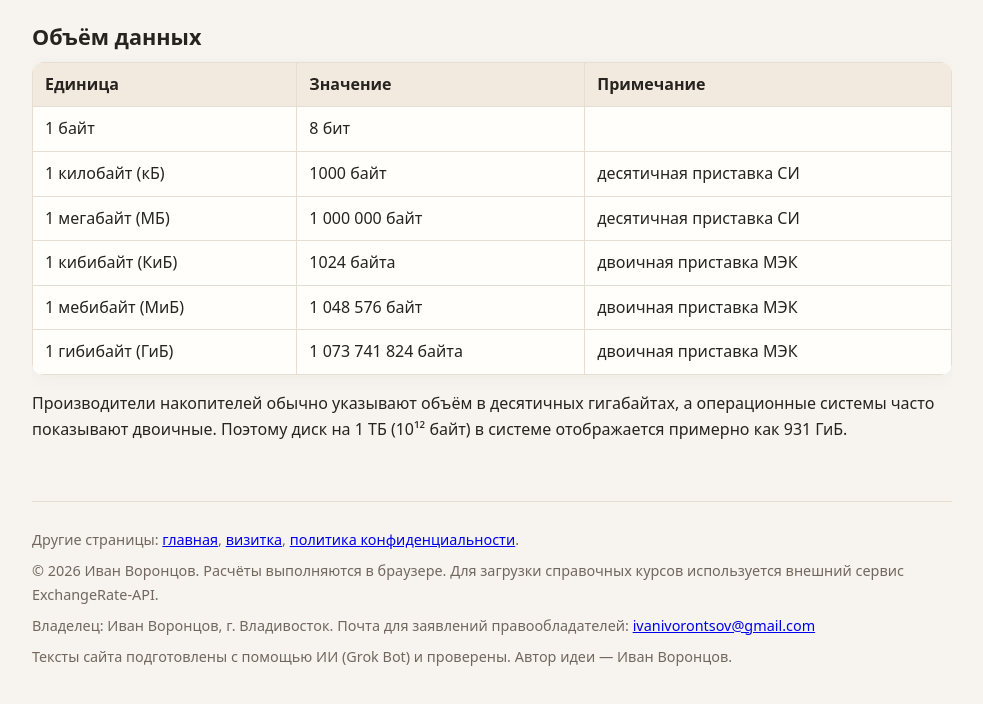
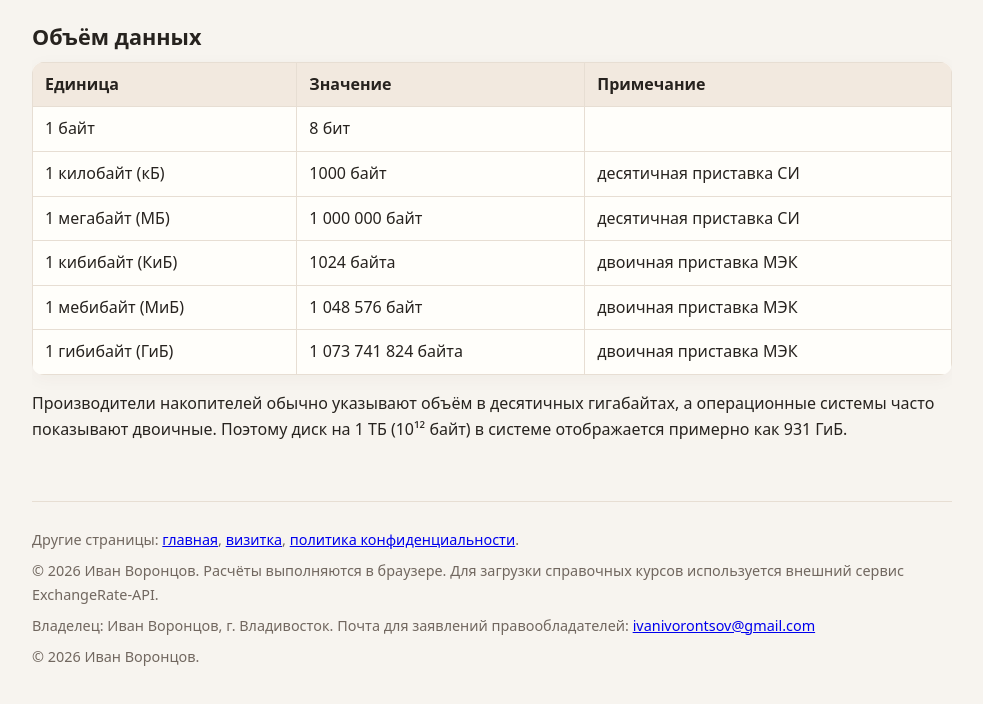
Before and after one commit to ivanivorontsov-sudo/edinicy, a plain HTML site: page index.html in a window 1280 px wide. Shown: the part 3915-4619 px from the top of the page, without its empty margins (148-1131 px from the left). Drawn offline with Linux system fonts and the light colour scheme; no server answers.

Commit message:
Remove AI-checked text footer

```diff
--- a/index.html
+++ b/index.html
@@ -147,7 +147,7 @@
 <p>Другие страницы: <a href="https://ivanivorontsov-sudo.github.io/">главная</a>, <a href="https://ivanivorontsov-sudo.github.io/vizitka/">визитка</a>, <a href="https://ivanivorontsov-sudo.github.io/supersmart-privacy/edinicy.html">политика конфиденциальности</a>.</p>
 <p>© 2026 Иван Воронцов. Расчёты выполняются в браузере. Для загрузки справочных курсов используется внешний сервис ExchangeRate-API.</p>
 <p>Владелец: Иван Воронцов, г. Владивосток. Почта для заявлений правообладателей: <a href="mailto:ivanivorontsov@gmail.com">ivanivorontsov@gmail.com</a></p>
-<p>Тексты сайта подготовлены с помощью ИИ (Grok Bot) и проверены. Автор идеи — Иван Воронцов.</p>
+<p>© 2026 Иван Воронцов.</p>
 </footer>
 </main>
 <script src="app.js" defer></script>
```
